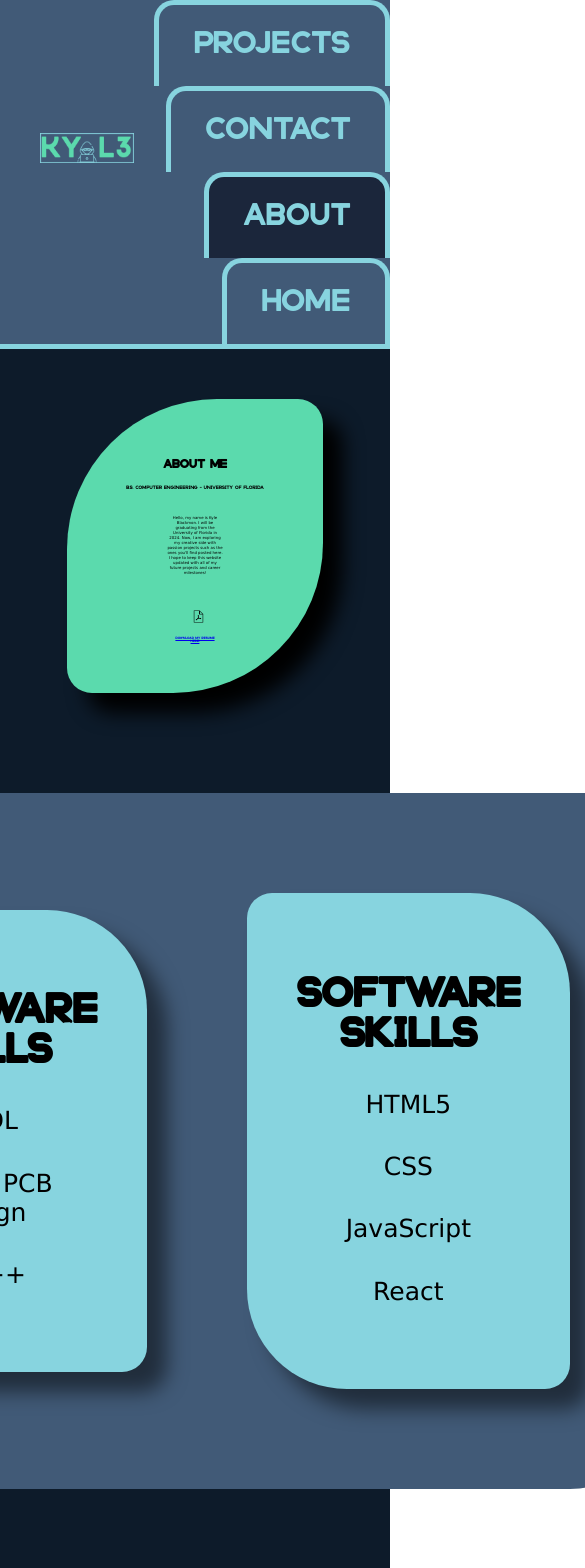
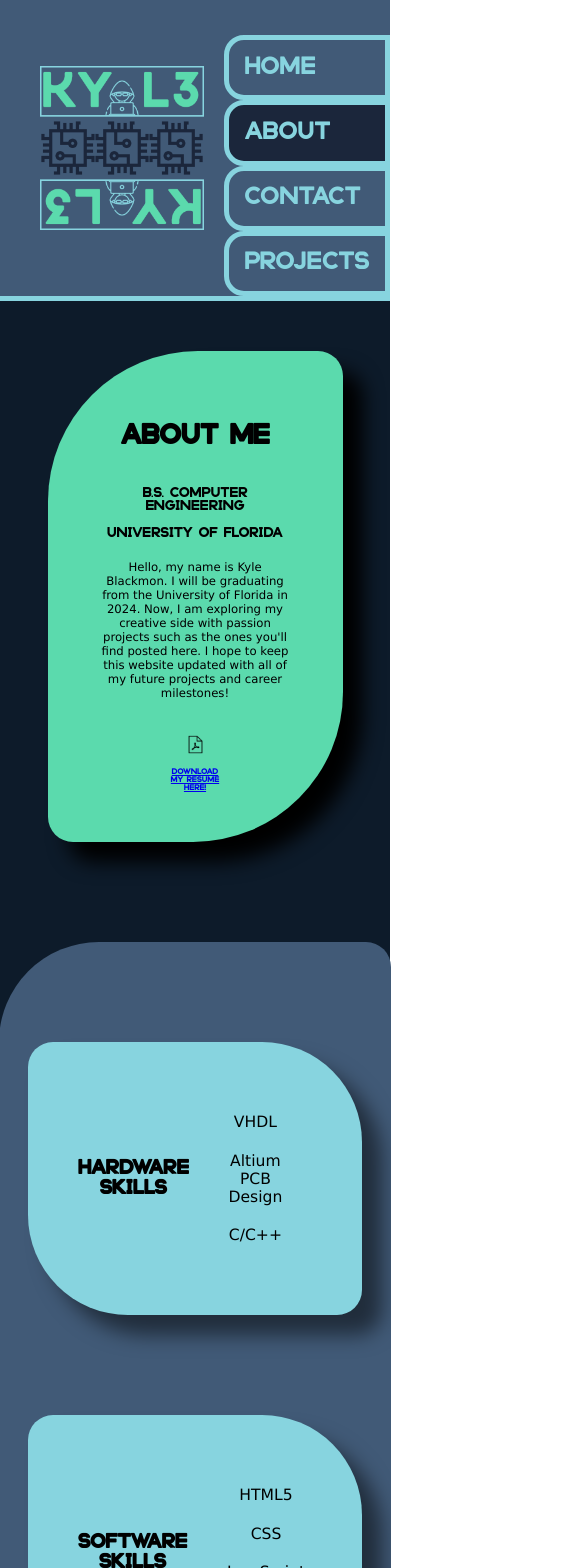
Before and after one commit to jkyleBlackmon/jkyleBlackmon.github.io, a React (Create React App) app: page /about in a window 390 px wide. Shown: the top 1568 px of the page, 585 px wide, since content can reach past the window. Built offline with nearby package versions, Linux system fonts and the light colour scheme; the HTML template or start-up script is replaced by a standard one.

Commit message:
WIP: Mobile layout fixes

```diff
--- a/src/components/hobby-card.css
+++ b/src/components/hobby-card.css
@@ -31,7 +31,7 @@
 }
 .card {
     display: flex;
-    position: relatcive;
+    align-self: center;
     color: #5BDAAD;
     background-color: #415A77;
     border: 5px solid #5BDAAD;
@@ -89,3 +89,16 @@
 .card.flip .front {
     visibility: hidden;
 }
+
+@media (max-width: 1000px) {
+    .card {
+        width: 90%;
+        padding: 3vw;
+    }
+    .card .front h1 {
+        font-size: 3vw;
+    }
+    .card .back p {
+        font-size: 2.5vw;
+    }
+}
--- a/src/components/list-item.css
+++ b/src/components/list-item.css
@@ -8,9 +8,9 @@
     border-radius: 8px;
     box-shadow: 0 2px 4px #0D1B2A;
     overflow: hidden;
-    width: fit-content;
+    width: 100%;
     height: auto;
-    margin: 50px;
+    margin: 5vw;
     font-family: Verdana, Geneva, Tahoma, sans-serif;
 }
 .list-item-header {
@@ -28,7 +28,7 @@
     font-family: StampborRounded;
     text-align: center;
     color: inherit;
-    font-size: 32px;
+    font-size: 2vw;
 }
 .list-item-body {
     background-color: #778DA9;
@@ -37,5 +37,18 @@
 .list-item-body p {
     margin: 0;
     text-align: center;
-    font-size: 24px;
+    font-size: 1.5vw;
 }
+
+@media (max-width: 650px){
+    .list-item-container{
+        width: 75%;
+        align-self: center;
+    }
+    .list-item-header h4 {
+        font-size: 4vw;
+    }
+    .list-item-body p {
+        font-size: 3vw;
+    }
+}
--- a/src/components/nav-bar.css
+++ b/src/components/nav-bar.css
@@ -39,7 +39,7 @@
     margin: 0;
     padding: 0;
     font-family: StampborRounded;
-    font-size: 30px;
+    font-size: 1.5vw;
 }
 
 .navigation-container ul li {
@@ -76,3 +76,23 @@
     background-color: #5BDAAD;
     color: #0D1B2A;
 }
+
+@media (max-width: 1400px) {
+    .navigation-container ul{
+        display: flex;
+        flex-direction: column-reverse;
+    }
+    .navigation-container ul li a {
+        border-radius: 20px 0px 0px 20px;
+        font-size: 24px;
+    }
+    .nav-element {
+        border: 5px solid #87d4df;
+    }
+}
+
+@media (max-width: 750px){
+    .navigation-container ul li a {
+        padding: 4vw;
+    }
+}
--- a/src/components/nav-bar.js
+++ b/src/components/nav-bar.js
@@ -1,20 +1,33 @@
+import React, { useState, useEffect } from 'react';
 import { NavLink } from 'react-router-dom';
 import './nav-bar.css';
 import croplogo from '../resources/kyle-logo-crop.png';
+import logo from '../resources/kyle-logo.png';
 
 export const NavBar = () => {
+    const [width, setWidth] = useState(0);
+
     const handleClick = () => {
         window.open('/', '_blank');
     };
+    useEffect (() => {
+        const handleResize = () => {
+            setWidth(window.innerWidth)
+        }
+        window.addEventListener('resize', handleResize)
+        handleResize()
+        return () => {
+            window.removeEventListener('resize', handleResize)
+        }
+    }, [setWidth])
     return(
         <div className='navbar'>
             <div className='logo-container'>
-                <img src={croplogo} alt='kyle-logo.png' onClick={handleClick}/>
+                <img src={width <= 500 ?  logo: croplogo} alt='kyle-logo.png' onClick={handleClick}/>
             </div>
             <div className='navigation-container'>
                 <ul>
-                    <li>
-                        <NavLink className="nav-element" to='/projects'>Projects</NavLink></li>
+                    <li><NavLink className="nav-element" to='/projects'>Projects</NavLink></li>
                     <li><NavLink className="nav-element" to='/contact'>Contact</NavLink></li>
                     <li><NavLink className="nav-element" to='/about'>About</NavLink></li>
                     <li><NavLink className="nav-element" exact to='/'>Home</NavLink></li>
--- a/src/components/skill-list.css
+++ b/src/components/skill-list.css
@@ -1,5 +1,7 @@
 .skill-list {
-    display: block;
+    display: flex;
+    flex-direction: column;
+    width: 80%;
     background-color: #87d4df;
     margin: 50px;
     padding: 50px;
@@ -38,3 +40,20 @@
     font-size: 25px;
     font-weight: lighter;
 }
+
+@media (max-width: 650px){
+    .skill-list,
+    .skill-list.click{
+        flex-direction: row;
+    }
+    .skill-list-header{
+        text-align: center;
+        align-self: center;
+    }
+    .skill-list-header h2 {
+        font-size: 5vw;
+    }
+    .skill-list-list h4 {
+        font-size: 4vw;
+    }
+}
--- a/src/pages/About.css
+++ b/src/pages/About.css
@@ -11,7 +11,7 @@
     font-family: StampborRounded;
 }
 .about-bio{
-    width: 40%;
+    width: 50%;
     display: flex;
     margin: 50px auto;
     padding: 50px;
@@ -31,8 +31,8 @@
     cursor: pointer;
 }
 .resume-icon {
-    height: 3.5vw;
-    width: 3.5vw;
+    height: 4vw;
+    width: 4vw;
     padding: 20px;
     padding-bottom: 10px;
     margin-top: 15px;
@@ -41,26 +41,26 @@
 }
 .about-bio h3 {
     font-weight: 100;
-    font-size: 1.2vw;
+    font-size: 2vw;
 }
 .about-bio h4 {
     font-weight: 100;
-    font-size: 0.8vw;
+    font-size: 1.5vw;
     margin:0;
 }
 .about-bio p {
-    font-size: 1vw;
+    font-size: 1.5vw;
     font-weight: 100;
     font-family: Verdana, Geneva, Tahoma, sans-serif;
     margin-inline: 50px;
     margin: 0;
-    padding: 50px;
+    padding-inline: 50px;
     padding-bottom: 0;
     padding-top: 20px;
 }
 
 .about-skills {
-    width: fit-content;
+    width: 80%;
     background-color: #415A77;
     /*background-image:repeating-radial-gradient(circle at left, #5BDAAD, #0D1B2A, #5BDAAD);*/
     border-radius: 100px 25px 100px 25px;
@@ -74,12 +74,11 @@
 
 .hobby-box {
     width: 75%;
-    height: auto;
     align-self: center;
     display: flex;
     background-color: #5BDAAD;
     box-shadow: 20px 20px 20px rgba(0, 0, 0, 0.5);
-    padding: 30px;
+    padding: 50px;
     margin: 50px;
     font-family: StampborRounded;
     border-radius: 25px 100px 25px 100px;
@@ -120,8 +119,8 @@
 
 .hobby-box-right {
     flex: 1;
-    padding: 30px;
-    margin: 50px;
+    padding: 20px;
+    margin: 10px;
     display: flex;
     background-color: #0D1B2A;
     border-radius: 25px 100px 25px 100px;
@@ -130,15 +129,11 @@
     align-items: flex-start;
 }
 .hobby-card-row {
-    width: 87%;
+    width: 95%;
     display: flex;
     flex-direction: row;
     align-self: center;
     justify-content: space-evenly;
-}
-.hobby-box-right .hobby-card-row {
-    padding: 50px;
-    margin: 25px;
 }
 
 h2{
@@ -148,3 +143,56 @@ h2{
 p{
     text-align: center;
 }
+
+@media (max-width: 650px) {
+    .about-bio h2{
+        font-size: 7vw;
+    }
+    .about-bio h3{
+        font-size: 3.5vw;
+    }
+    .about-bio h4{
+        font-size: 3.5vw;
+    }
+    .about-bio p{
+        font-size: 3vw;
+        padding-inline: 0;
+    }
+    .about-bio-resume-download h4 {
+        font-size: 2vw;
+    }
+    .about-bio-resume-download img {
+        height: 5vw;
+        width: 5vw;
+    }
+}
+@media (min-width: 1001px){
+    .about-bio h2 {
+        font-size: 3vw;
+    }
+    .about-bio h3 {
+        font-size: 1.5vw;
+    }
+    .about-bio h4 {
+        font-size: 1vw;
+    }
+    .about-bio p {
+        font-size: 1.5vw;
+    }
+}
+
+@media (max-width: 1000px){
+    .about-skills {
+        flex-direction: column;
+        width: 75%
+    }
+    .hobby-box {
+        flex-direction: column;
+    }
+    .hobby-box-right {
+        justify-content: space-around;
+    }
+    .hobby-card-row {
+        flex-direction: column;
+    }
+}
--- a/src/pages/About.js
+++ b/src/pages/About.js
@@ -15,6 +15,7 @@ const About = () => {
             <div className='about-bio'>
                 <h2>About Me</h2>
                 <h3>{aboutMe.degree}</h3>
+                <h4>{aboutMe.school}</h4>
                 <p>{aboutMe.text}</p>
                 <div className='about-bio-resume-download' onClick={downloadResume}>
                     <a href={resume} download="Blackmon_James_Kyle_Resume" target="_blank" rel="noreferrer">
--- a/src/pages/Contact.css
+++ b/src/pages/Contact.css
@@ -113,3 +113,12 @@
     text-align: center;
     font-weight: bold;
 }
+
+@media (max-width: 1000px) {
+    .contact-header h1 {
+        font-size: 6vw;
+    }
+    .contact-header h3 {
+        font-size: 4vw;
+    }
+}
--- a/src/pages/Home.css
+++ b/src/pages/Home.css
@@ -26,14 +26,16 @@
     display: flex;
     flex-direction: row;
     justify-content: space-evenly;
-    padding-top: 100px;
-    padding-bottom: 100px;
+    padding-top: 5vw;
+    padding-bottom: 5vw;
 }
 
 .left-side {
-    flex: 0.3;
-    justify-content: space-evenly;
+    flex: 0.4;
+    display: flex;
+    flex-direction: column;
     align-items: center;
+    justify-content: center;
     padding: 20px;
     font-family: Verdana, Geneva, Tahoma, sans-serif;
     border-radius: 100px 25px 100px 25px;
@@ -43,15 +45,15 @@
 .left-side h1{
     font-family: StampborRounded;
     text-transform: uppercase;
-    font-size: 100px;
+    font-size: 6vw;
 }
 .left-side h2{
-    font-size: 40px;
+    font-size: 2vw;
     font-family: StampborRounded;
 }
 .left-side h3{
-    font-size: 20px;
-    font-family: DoctorGlitch;
+    font-size: 1.5vw;
+    font-family: StampborRounded;
 
 }
 .left-side h1, h2, h3{
@@ -85,26 +87,65 @@
 /* UPDATE CONTAINER STYLES*/
 
 .update-container{
-    padding-top: 50px;
     display: flex;
     flex-direction: column;
     justify-content: center;
     background-color: #778DA9;
     border-radius: 200px 200px 0px 0px;
+    margin-top: 5vw;
 }
 .update-header{
     text-align: center;
     font-family: CrackedCode;
     text-transform: uppercase;
+    padding-top: 2vw;
 }
 .update-header h1 {
-    font-size: 60px;
+    font-size: 4vw;
     color: black;
-    margin: 50px;
+    margin: 2vw;
+    padding-bottom: 2vw;
 }
 
 .updates{
     display: flex;
     flex-direction: row;
     justify-content: space-evenly;
+    padding: 2vw;
 }
+@media (max-width: 650px){
+    .intro-container{
+        flex-direction: column;
+    }
+    .left-side {
+        margin: 2vw;
+        justify-content: center;
+    }
+    .left-side h1 {
+        font-size: 10vw;
+    }
+    .left-side h2 {
+        font-size: 5vw;
+    }
+    .left-side h3 {
+        font-size: 4vw;
+    }
+    .right-side{
+        margin: 2vw;
+    }
+    .update-container {
+        justify-content: center;
+        align-items: center;
+        border-radius: 16vw 7vw 0 0;
+        margin-inline: 2vw;
+    }
+    .updates {
+        flex-direction: column;
+        width: 100%;
+    }
+    .update-header h1 {
+        font-size: 5vw;
+        padding: 5vw;
+    }
+
+}
--- a/src/resources/aboutme.json
+++ b/src/resources/aboutme.json
@@ -22,5 +22,6 @@
         "hardware": ["VHDL", "Altium PCB Design", "C/C++"],
         "software": ["HTML5", "CSS", "JavaScript", "React"]
     },
-    "degree": "B.S. Computer Engineering - University of Florida"
+    "degree": "B.S. Computer Engineering",
+    "school": "University of Florida"
 }
```
Also changed, not shown: 1 other file (tests, documents, lock files or other folders).
